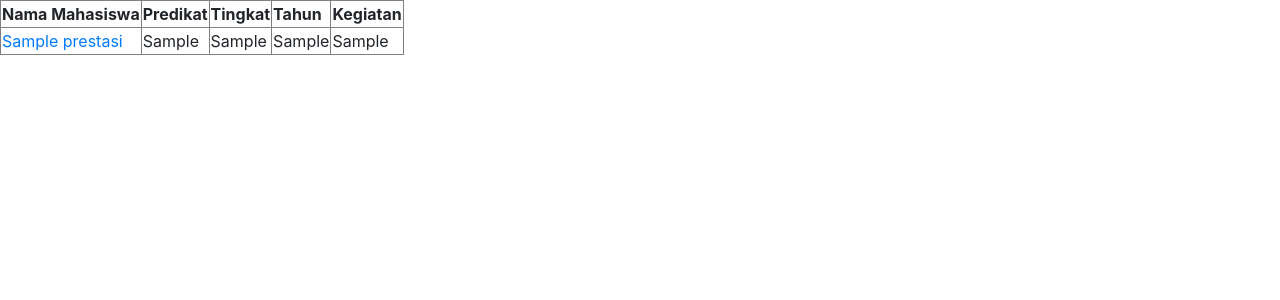
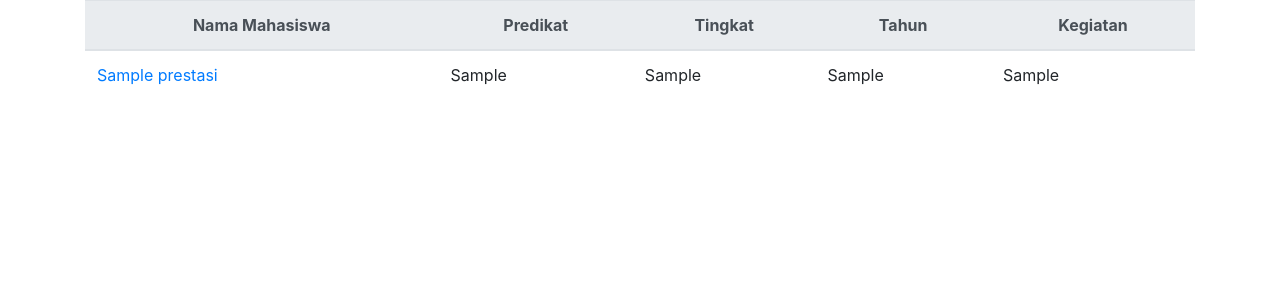
Before and after one commit to naafierm/uasweb, a PHP site: page / in a window 1280 px wide. Shown: the top 300 px of the page. Run offline with PHP 8.4, Linux system fonts and the light colour scheme; tables that the repository leaves empty or names only in its code hold one stand-in row (values such as "Sample post"); some libraries are stand-ins or nearby versions.

Commit message:
add style to table

```diff
--- a/header.php
+++ b/header.php
@@ -9,3 +9,4 @@
     <link rel="stylesheet" href="https://maxcdn.bootstrapcdn.com/bootstrap/4.0.0/css/bootstrap.min.css" integrity="sha384-Gn5384xqQ1aoWXA+058RXPxPg6fy4IWvTNh0E263XmFcJlSAwiGgFAW/dAiS6JXm" crossorigin="anonymous">
 
 </head>
+<body>
--- a/index.php
+++ b/index.php
@@ -1,17 +1,19 @@
 <?php require('header.php');?>
-<body>
+<div class="container">
     <?php
     require('koneksi.php');
     $sql = "select id,Nama,mahasiswa.NIM,Predikat,Tingkat,Tahun,Kegiatan from prestasi inner join mahasiswa on prestasi.NIM = mahasiswa.NIM;";
     $result = $conn->query($sql); ?>
-    <table border='1'>
+    <table  class="table">
+        <thead class="thead-light">
+        <th class="text-center">Nama Mahasiswa</th>
+        <th class="text-center">Predikat</th>
+        <th class="text-center">Tingkat</th>
+        <th class="text-center">Tahun</th>
+        <th class="text-center">Kegiatan</th>
+        </thead>
         <tbody>
-            <th>Nama Mahasiswa</th>
-            <th>Predikat</th>
-            <th>Tingkat</th>
-            <th>Tahun</th>
-            <th>Kegiatan</th>
-            <?php
+        <?php
             while ($row = $result->fetch_assoc()) {
                 echo "<tr>
                     <td><a href='detail.php?q=" . $row['NIM'] . "'>" . $row['Nama'] . "</a></td>
@@ -27,4 +29,5 @@
 
         </tbody>
     </table>
+</div>
 <?require('footer.php')?>
```
Also changed, not shown: detail.php (+11 -10 lines).
